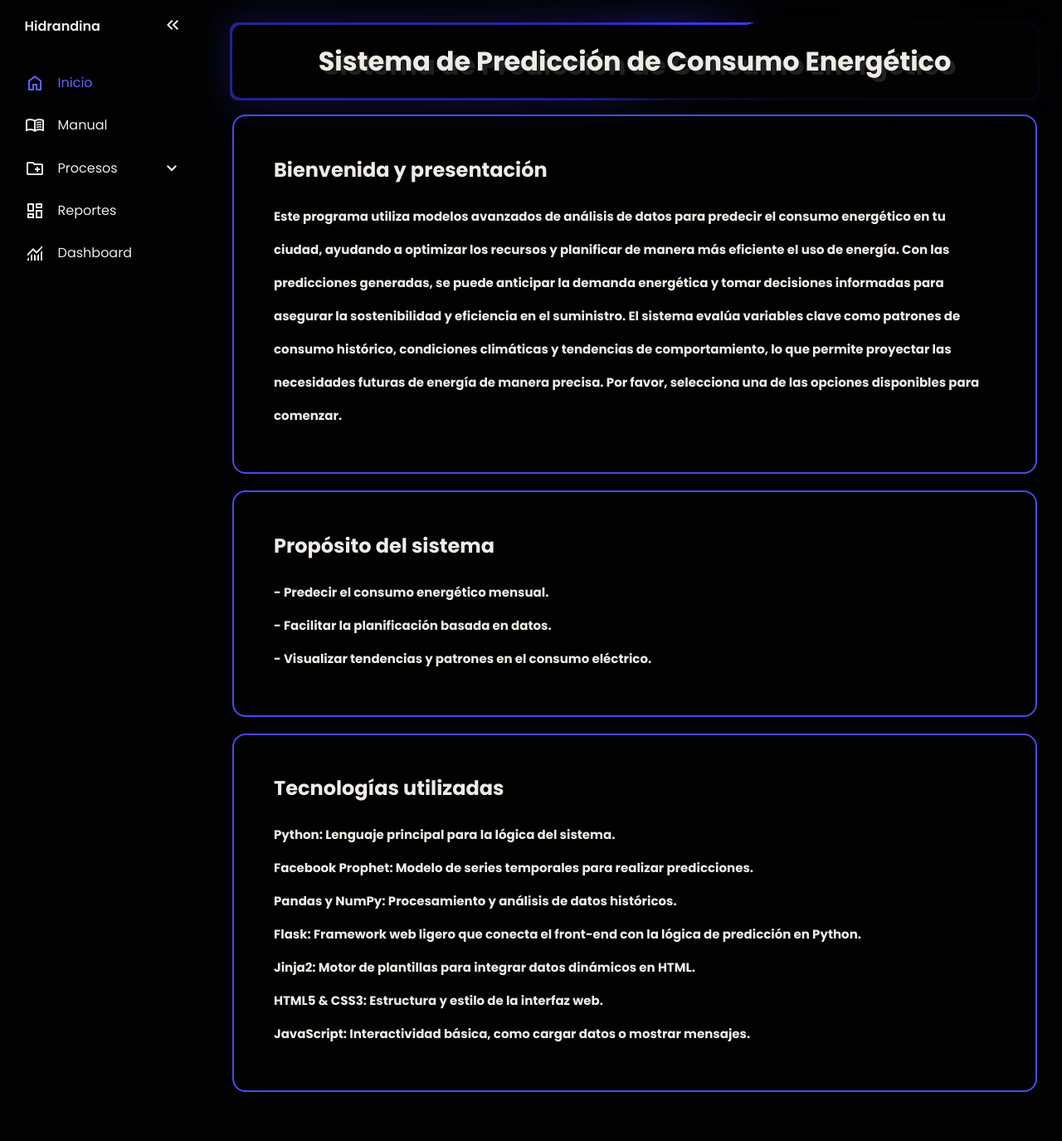
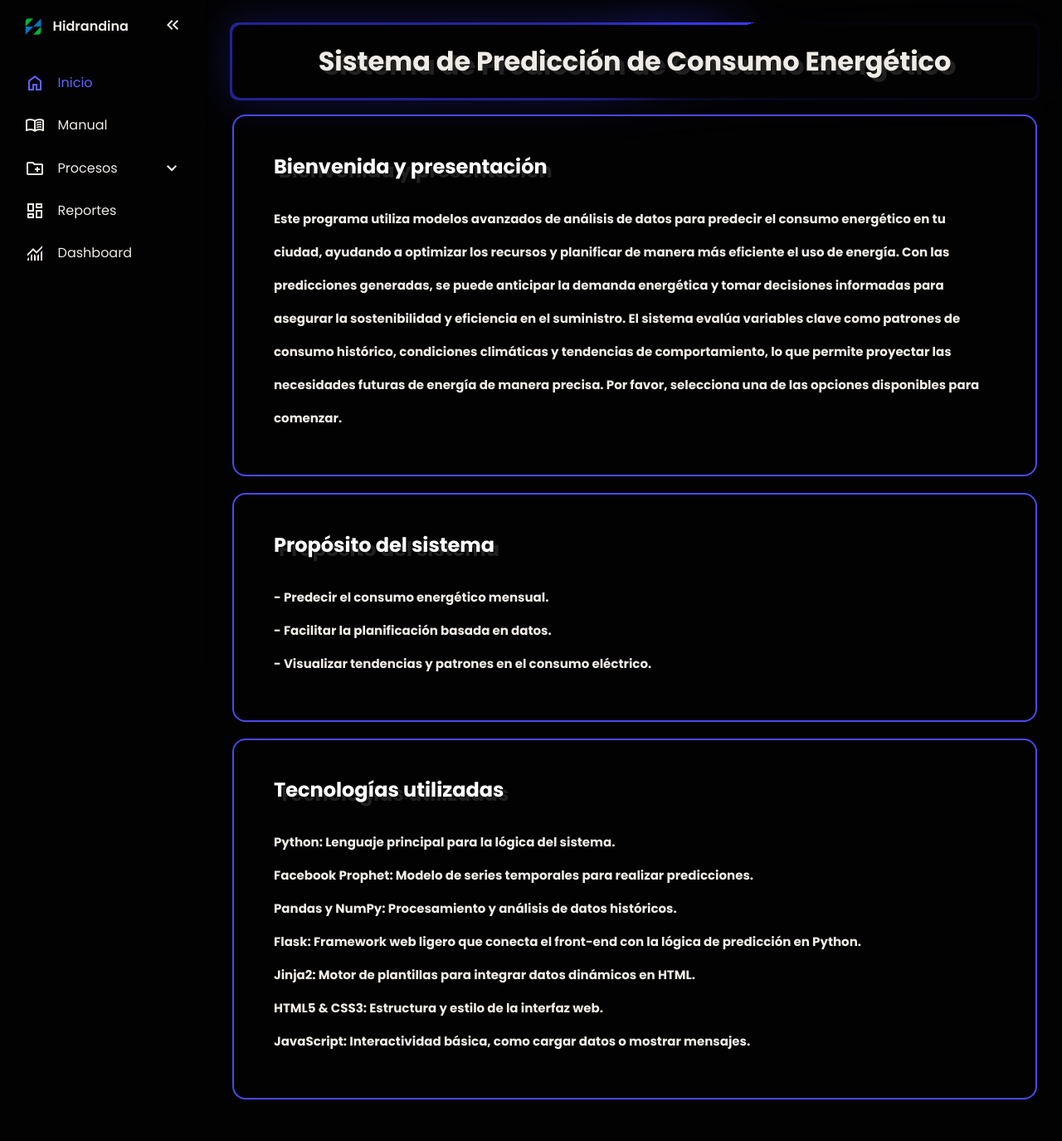
Before and after one commit to JuanChuTri123/PROYECTO_FINAL2, a Flask app: page / in a window 1280 px wide. Shown: the whole page at 83% size. Before the commit the page ends 1316 px from the top, so only its background shows below. Run offline with Flask 3, Linux system fonts and the light colour scheme.

Commit message:
Update base.html

```diff
--- a/templates/base.html
+++ b/templates/base.html
@@ -9,6 +9,8 @@
     <link rel="stylesheet" href="{{ url_for('static', filename='css/estilos_inicio.css') }}">
     <link rel="stylesheet" href="{{ url_for('static', filename='css/estilos_subir.css') }}">
     <link rel="stylesheet" href="{{ url_for('static', filename='css/select.css') }}">
+    <link rel="stylesheet" href="{{ url_for('static', filename='css/textoflotante.css') }}">
+    <link rel="icon" href="/static/img/predicciones_img/logo.jpg" type="image/jpg">
     <script type="text/javascript" src="{{ url_for('static', filename='js/app.js') }}" defer></script>
     <title>{% block title %}Inicio{% endblock %}</title>
 </head>
@@ -17,7 +19,8 @@
 
     <nav id="sidebar">
         <ul>
-            <li>
+            <li style="align-items: center;"">
+                <img src=" /static/img/predicciones_img/logo.jpg" alt="Icono" style=" width: 20px; height: 20px; margin-left: 14px;">
                 <span class="logo">Hidrandina</span>
                 <button onclick=toggleSidebar() id="toggle-button">
                     <svg xmlns="http://www.w3.org/2000/svg" height="24px" viewBox="0 -960 960 960" width="24px"
@@ -103,8 +106,8 @@
         </div>
 
         <div class="container blue">
-            <h2>Bienvenida y presentación</h2>
-            <br>
+            <h2 class="floating-text">Bienvenida y presentación</h2>
+            <br> <br>
             <h3>Este programa utiliza modelos avanzados de análisis de datos para predecir el consumo energético en tu
                 ciudad, ayudando a optimizar los recursos y planificar de manera más eficiente el uso de energía. Con
                 las predicciones generadas, se puede anticipar la demanda energética y tomar decisiones informadas para
@@ -117,8 +120,8 @@
                 Por favor, selecciona una de las opciones disponibles para comenzar.</h3>
         </div>
         <div class="container blue">
-            <h2>Propósito del sistema</h2>
-            <br>
+            <h2 class="floating-text">Propósito del sistema</h2>
+            <br> <br>
             <h3>- Predecir el consumo energético mensual. <br>
 
                 - Facilitar la planificación basada en datos. <br>
@@ -127,8 +130,8 @@
         </div>
 
         <div class="container blue">
-            <h2>Tecnologías utilizadas</h2>
-            <br>
+            <h2 class="floating-text">Tecnologías utilizadas</h2>
+            <br> <br>
             <h3>Python: Lenguaje principal para la lógica del sistema.</h3>
             <h3>Facebook Prophet: Modelo de series temporales para realizar predicciones.</h3>
             <h3>Pandas y NumPy: Procesamiento y análisis de datos históricos.</h3>
```
